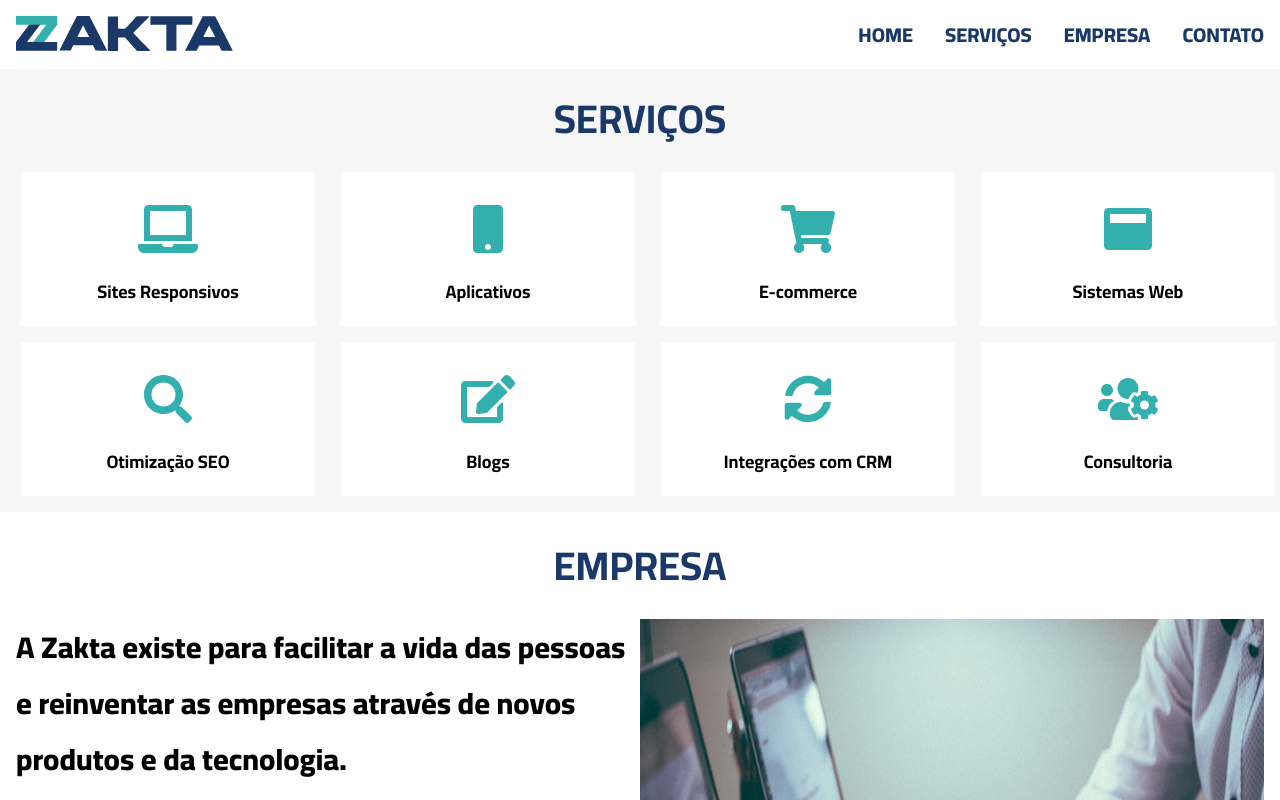
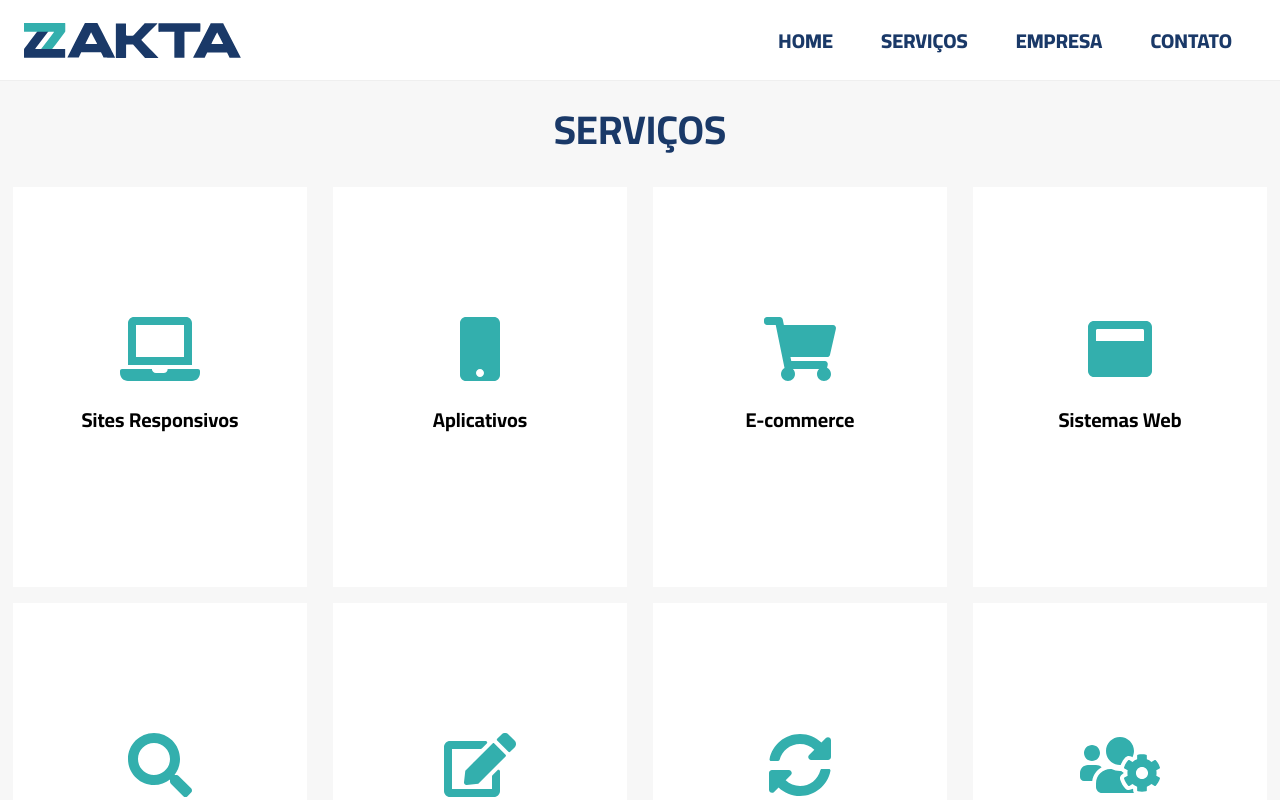
Before and after one commit to zakta/site, a Next.js app: page / in a window 1280 px wide. Shown: the top 800 px of the page. Built offline with nearby package versions, Linux system fonts and the light colour scheme.

Commit message:
Apply new adjustments throughout the website

```diff
--- a/components/Card/styles.js
+++ b/components/Card/styles.js
@@ -4,12 +4,27 @@ import { FontAwesomeIcon } from '@fortawesome/react-fontawesome'
 export const Card = styled.div`
   background: white;
   text-align: center;
-  padding-top: 2rem;
-  margin-left: 1rem;
-  margin-bottom: 1rem;
+  margin: .5rem;
   width: 100%;
   transition: .3s all ease-in-out;
   position: relative;
+  height: 200px;
+  display: flex;
+  flex-direction: column;
+  justify-content: center;
+  align-items: center;
+
+
+  @media (min-width: 640px){
+    flex-direction: column;
+    align-items: center;
+    height: 300px;
+  }
+  @media (min-width: 940px){
+    flex-direction: column;
+    align-items: center;
+    height: 400px;
+  }
 
 
   :after{
@@ -42,29 +57,29 @@ export const Card = styled.div`
 
   p{
     z-index: 1;
-    font-size: 18px;
+    font-size: 20px;
     font-weight: 700;
     position: relative;
   }
 
   @media (min-width: 640px){
     width: 47%;
+    justify-content: center;
   }
 
   @media (min-width: 820px){
     width: 31%;
   }
 
-  @media (min-width: 940px){
+  @media (min-width: 1200px){
     width: 23%;
   }
 `
 export const Icon = styled(FontAwesomeIcon)`
   z-index: 10;
-  height: 50px;
-  margin: auto;
+  //height: 50px;
   color:  rgba(51,175,173,1);
-  font-size: 3rem;
+  font-size: 4rem;
   position: relative;
 
   :hover{
--- a/components/Contact/style.js
+++ b/components/Contact/style.js
@@ -15,6 +15,8 @@ export const Container = styled.section`
 
     @media (min-width: 640px) {
       flex-direction: row;
+      justify-content: center;
+      width: 100%
     }
   }
 
@@ -37,7 +39,7 @@ export const CardContact = styled(Card)`
   width: 80%;
 
   @media (min-width: 640px) {
-    width: 50%;
+    width: 20%;
     display: inline-block;
   }
 
--- a/components/Header/index.js
+++ b/components/Header/index.js
@@ -5,12 +5,10 @@ import { Center, Container, LogoContainer } from "./styles";
 export default function Header() {
   return (
     <Container className="sticky">
-      <Center>
-        <LogoContainer>
-          <Logo height={35} />
-        </LogoContainer>
-        <Menu />
-      </Center>
+      <LogoContainer>
+        <Logo height={35} />
+      </LogoContainer>
+      <Menu />
     </Container>
   );
 }
--- a/components/Header/styles.js
+++ b/components/Header/styles.js
@@ -1,7 +1,12 @@
 import styled from "styled-components";
 
 export const Container = styled.div`
+  align-items: center;
   background: white;
+  border-bottom: solid 1px #efefef;
+  display: flex;
+  height: 80px;
+  justify-content: space-between;
   min-width: 320px;
 
   &.sticky {
@@ -12,16 +17,7 @@ export const Container = styled.div`
   }
 `;
 
-export const Center = styled.div`
-  display: flex;
-  justify-content: space-between;
-
-  @media (min-width: 1280px) {
-    margin: 0 auto;
-  }
-`;
-
 export const LogoContainer = styled.div`
   height: 35px;
-  padding: 1rem;
+  padding: 1rem 1.5rem;
 `;
--- a/components/Home/styles.js
+++ b/components/Home/styles.js
@@ -1,7 +1,7 @@
 import styled from "styled-components";
 
-export const Container = styled.div`
-  padding: 4rem 0 0 0;
+export const Container = styled.section`
+  padding: 5rem 0 0 0;
   min-width: 300px;
 
   div {
--- a/components/Menu/index.js
+++ b/components/Menu/index.js
@@ -6,13 +6,13 @@ import { Container, List, ListItem, MenuToggle } from "./styles";
 export default function Menu() {
   const [open, setOpen] = useState(false);
 
-  function hideOverflow(){
-    document.body.style.overflowY= "hidden";
+  function setOverflow(event){
+    document.body.classList[event]("hideOverflow")
   }
 
   return (
     <Container>
-      <List open={open} onClick={()=> setOpen(false)}>
+      <List open={open} >
         <ListItem><Link href="/">Home</Link></ListItem>
         <ListItem><Link href="/servicos">Serviços</Link></ListItem>
         <ListItem><Link href="/empresa">Empresa</Link></ListItem>
@@ -20,11 +20,7 @@ export default function Menu() {
       </List>
       <MenuToggle onClick={() => {
         setOpen(!open)
-        if(!open){
-          hideOverflow();
-        }else{
-          document.body.style.removeProperty("overflow");
-        }
+        setOverflow(!open ? "add" : "remove")
       }}>
         <Hamburguer open={open} />
       </MenuToggle>
--- a/components/Menu/styles.js
+++ b/components/Menu/styles.js
@@ -1,7 +1,7 @@
 import styled from 'styled-components'
 
 export const Container = styled.div`
-
+  padding: 0 1.5rem;
 `
 export const List = styled.ul`
   display: flex;
@@ -50,16 +50,23 @@ export const ListItem = styled.li`
       @media (min-width: 768px){
         color: #1a3968;
         padding: 1rem;
+      }
+      @media (min-width: 832px){
+        color: #1a3968;
+        padding: 1.5rem;
 
         :hover{
         color: #33afad;
 
         }
+
+      }
     }
 `;
+
 export const MenuToggle = styled.div`
-  padding: 0.8rem 1.2rem;
-  margin-right: 0.4rem;
+  padding-right: .6rem;
+  margin-right: 0;
 
   @media (min-width: 768px) {
     display: none;
--- a/components/Services/styles.js
+++ b/components/Services/styles.js
@@ -7,7 +7,6 @@ export const Container = styled.section`
   background: #f7f7f7;
   width: 100%;
   min-width: 350px;
-  padding-top: 1rem;
 
   @media (min-width: 820px){
     justify-content: space-between;
@@ -21,8 +20,9 @@ export const Title = styled.h1`
   font-size: 40px;
   font-weight: 700;
   margin: 0;
+  line-height: 50px;
+  padding: 1.5rem 0;
   text-transform: uppercase;
   text-align: center;
   width: 100%;
-  padding-bottom: 1rem;
 `;
--- a/pages/GlobalStyle.js
+++ b/pages/GlobalStyle.js
@@ -8,5 +8,9 @@ export const GlobalStyle = createGlobalStyle`
     padding: 0;
     overflow-x: hidden;
     min-width: 320px;
+
+    &.hideOverflow{
+      overflow-y: hidden;
+    }
   }
 `;
```
Lines whose indentation alone changed are shown as unchanged.
